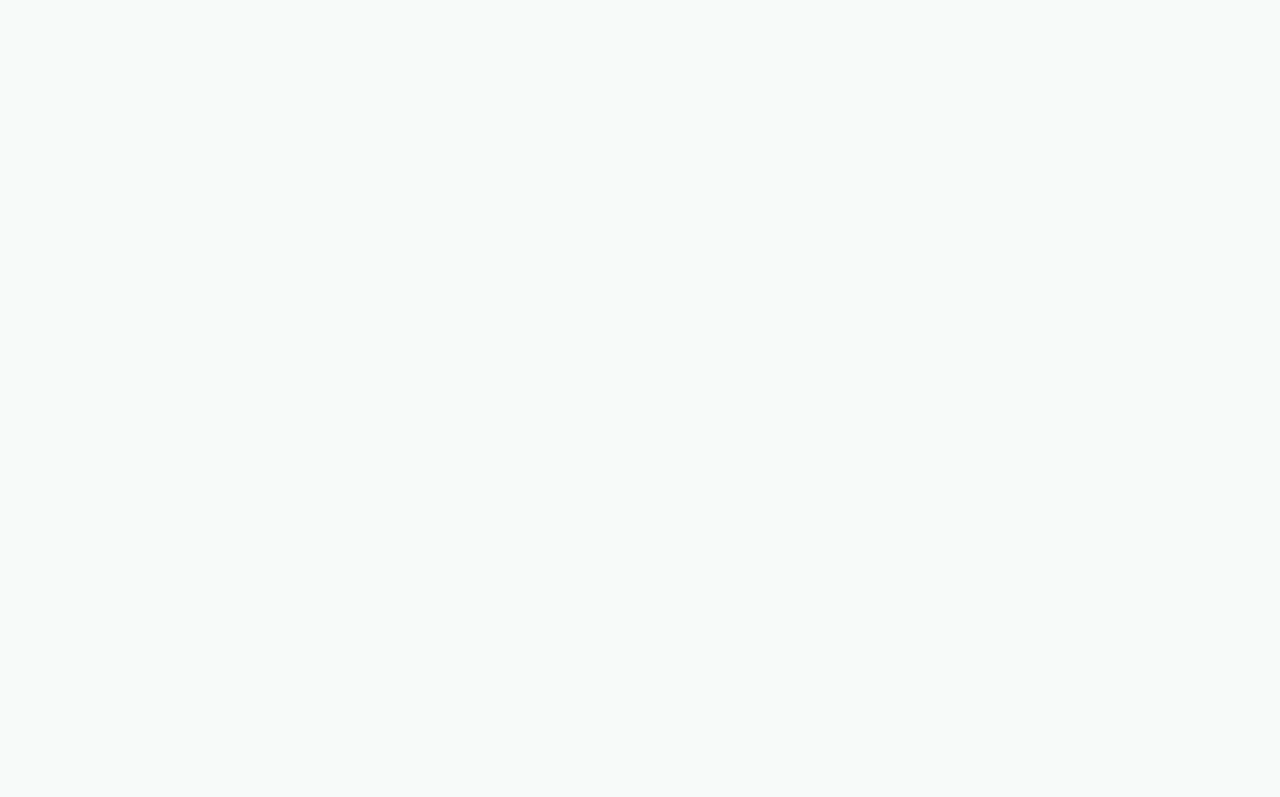
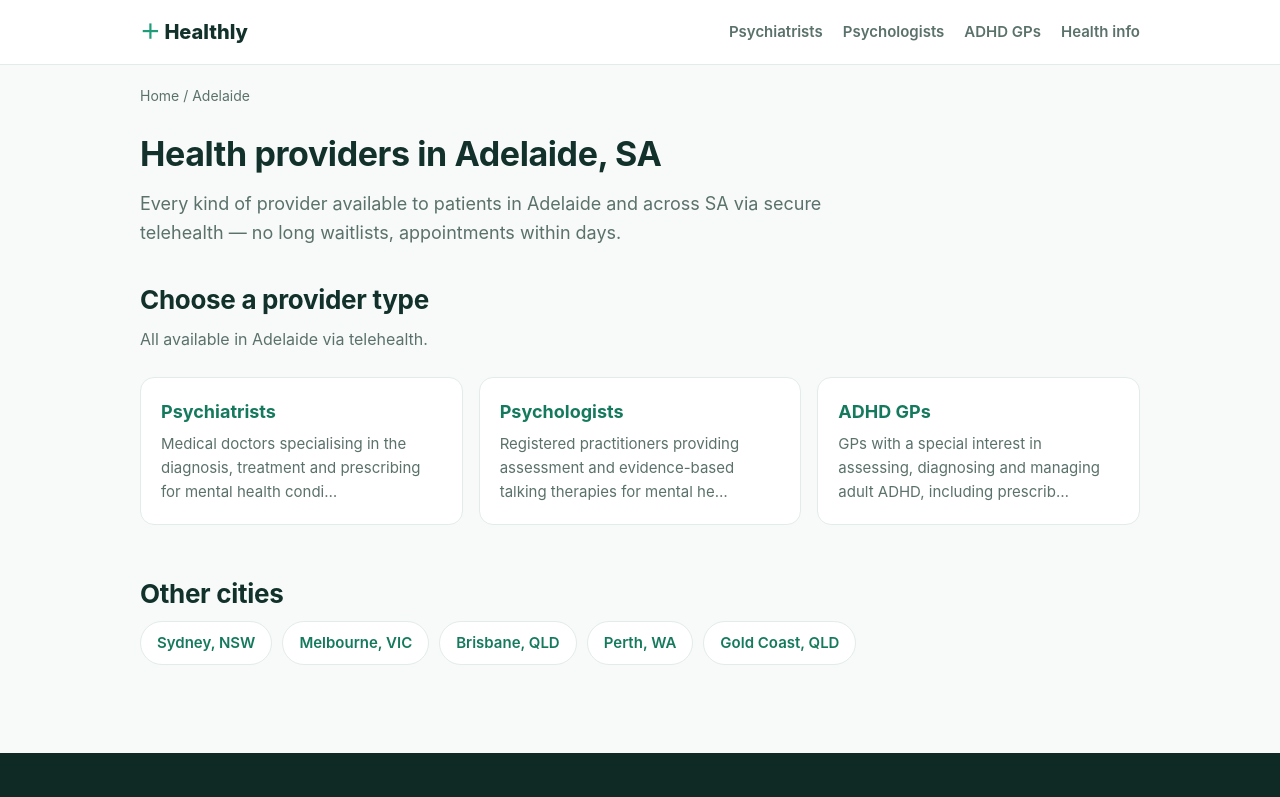
Before and after one commit to LukeCN/healthly, a Next.js app: page /location/adelaide in a window 1280 px wide. Before the commit this address had no page. Shown: the top 797 px of the page. Built offline with nearby package versions, Linux system fonts and the light colour scheme.

Commit message:
Create page.js

```diff
--- /dev/null
+++ b/app/location/[location]/page.js
@@ -0,0 +1,74 @@
+import Link from "next/link";
+import { notFound } from "next/navigation";
+import { SITE, locations, specialties, getLocation } from "@/lib/data";
+import JsonLd from "@/components/JsonLd";
+
+export const dynamicParams = false;
+
+export function generateStaticParams() {
+  return locations.map((l) => ({ location: l.slug }));
+}
+
+export function generateMetadata({ params }) {
+  const l = getLocation(params.location);
+  if (!l) return {};
+  return {
+    title: `Telehealth Doctors & Health Providers in ${l.name}, ${l.state}`,
+    description: `Find psychiatrists, psychologists, GPs and allied health available to patients in ${l.name}, ${l.state} via telehealth on Healthly.`,
+    alternates: { canonical: `/location/${l.slug}` },
+  };
+}
+
+export default function LocationPage({ params }) {
+  const l = getLocation(params.location);
+  if (!l) notFound();
+
+  const breadcrumb = {
+    "@context": "https://schema.org",
+    "@type": "BreadcrumbList",
+    itemListElement: [
+      { "@type": "ListItem", position: 1, name: "Home", item: SITE.url },
+      { "@type": "ListItem", position: 2, name: `${l.name}, ${l.state}`, item: `${SITE.url}/location/${l.slug}` },
+    ],
+  };
+
+  return (
+    <div className="container">
+      <JsonLd data={breadcrumb} />
+      <div className="breadcrumb">
+        <Link href="/">Home</Link> / {l.name}
+      </div>
+      <div className="page-head">
+        <h1>Health providers in {l.name}, {l.state}</h1>
+        <p>
+          Every kind of provider available to patients in {l.name} and across {l.state}
+          {" "}via secure telehealth — no long waitlists, appointments within days.
+        </p>
+      </div>
+
+      <section className="block" style={{ paddingTop: 24 }}>
+        <h2 className="section-title">Choose a provider type</h2>
+        <p className="section-sub">All available in {l.name} via telehealth.</p>
+        <div className="grid grid-3">
+          {specialties.map((s) => (
+            <Link key={s.slug} href={`/${s.slug}/${l.slug}`} className="card">
+              <h3>{s.plural}</h3>
+              <p>{s.blurb.slice(0, 96)}…</p>
+            </Link>
+          ))}
+        </div>
+      </section>
+
+      <section className="block" style={{ paddingTop: 0 }}>
+        <h2 className="section-title">Other cities</h2>
+        <div className="pill-row" style={{ justifyContent: "flex-start" }}>
+          {locations.filter((x) => x.slug !== l.slug).map((x) => (
+            <Link key={x.slug} href={`/location/${x.slug}`} className="pill">
+              {x.name}, {x.state}
+            </Link>
+          ))}
+        </div>
+      </section>
+    </div>
+  );
+}
```
